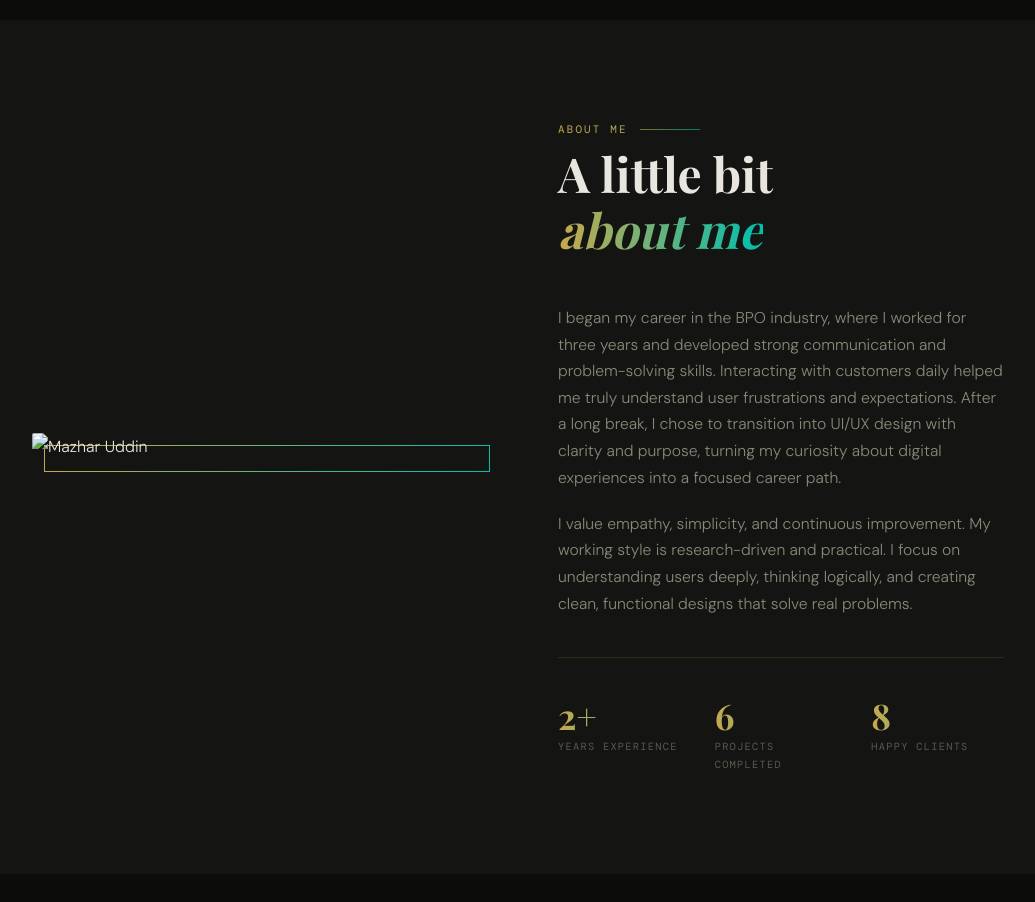
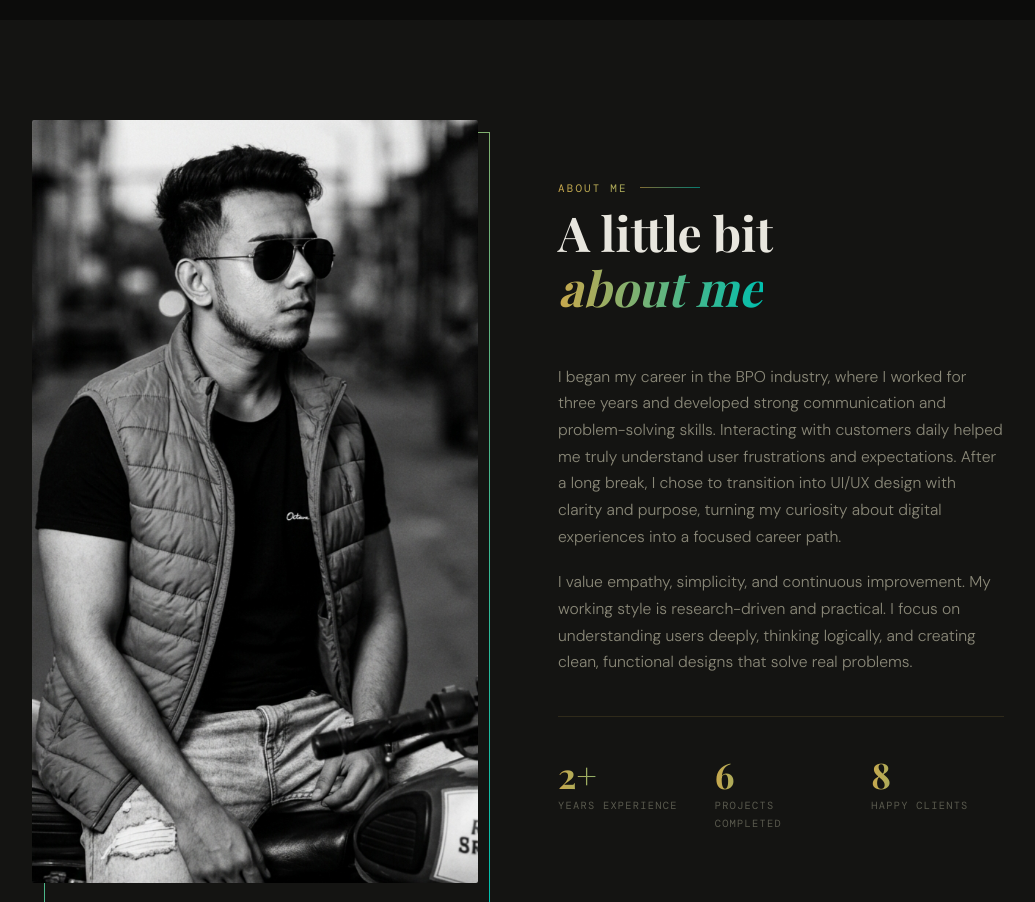
Before and after one commit to mazharu833-jpg/designbymazhar, a plain HTML site: page index.html in a window 1280 px wide. Shown: the part 780-1682 px from the top of the page, without its empty margins (122-1157 px from the left). Drawn offline with nearby package versions, Linux system fonts and the light colour scheme; a web font is replaced by a local one.

Commit message:
Update image source in about section

```diff
--- a/index.html
+++ b/index.html
@@ -1127,7 +1127,7 @@
 <div id="about">
   <div class="about-inner">
     <div class="about-img-wrap fade-in">
-    <img src="portfolio image.jpg"
+    <img src="IMG_20260430_164738.jpg"
          alt="Mazhar Uddin" style="width:100%; height:100%; object-fit:cover; border-radius:2px;">
     </div>
     <div class="about-content">
```
